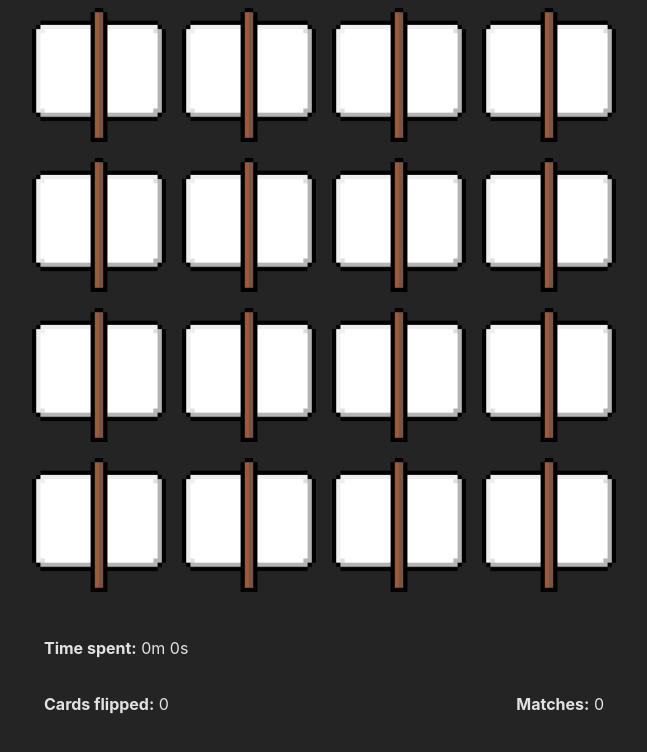
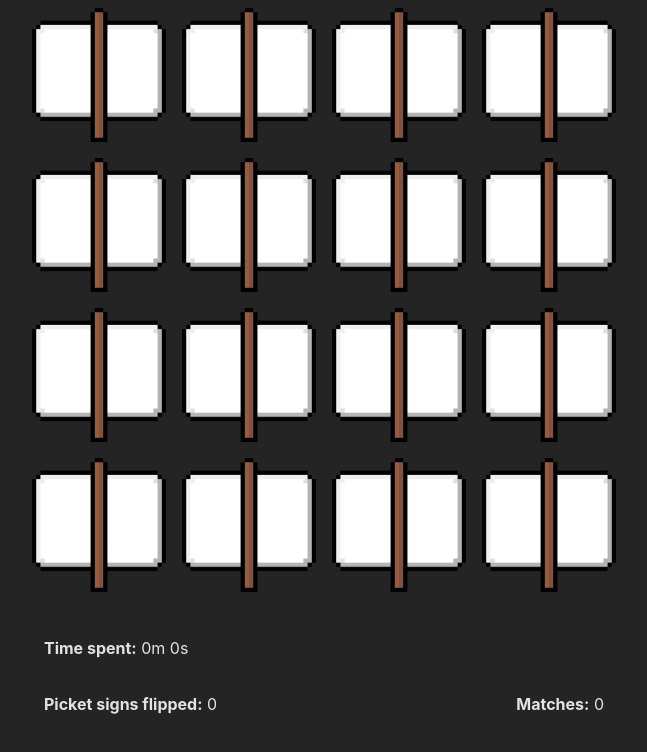
Before and after one commit to pishposh/guild-memory-game, a React (Vite) app: page / in a window 1280 px wide. Shown: the top 752 px of the page, without its empty margins (316-963 px from the left). Built offline with nearby package versions, Linux system fonts and the light colour scheme.

Commit message:
update “Cards” to “Picket signs”

```diff
--- a/src/App.tsx
+++ b/src/App.tsx
@@ -79,9 +79,7 @@ function App() {
             <div
               className="card"
               key={card.id}
-              onClick={() => {
-                handleCardClick(card);
-              }}
+              onClick={() => handleCardClick(card)}
             >
               <PicketSign card={card} />
             </div>
@@ -95,7 +93,7 @@ function App() {
           </p>
           <div className="row">
             <p className="attempts">
-              <strong>Cards flipped:</strong> {game.getAttempts()}
+              <strong>Picket signs flipped:</strong> {game.getAttempts()}
             </p>
             <p className="score">
               <strong>Matches:</strong> {game.getScore()}
```
